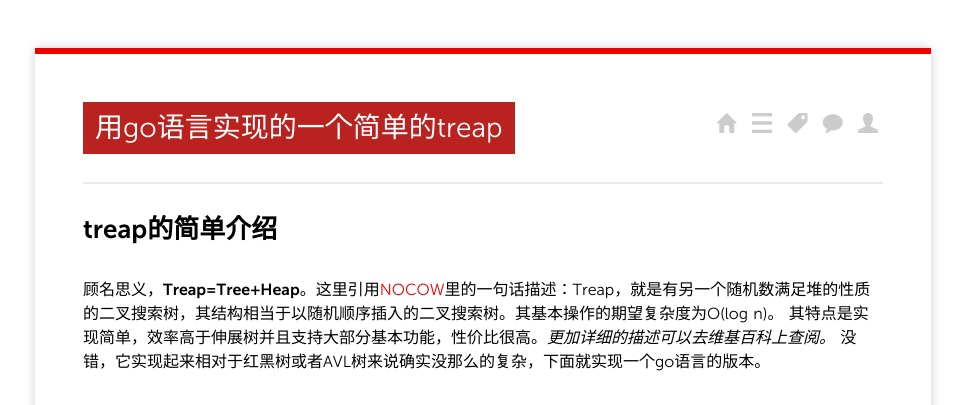
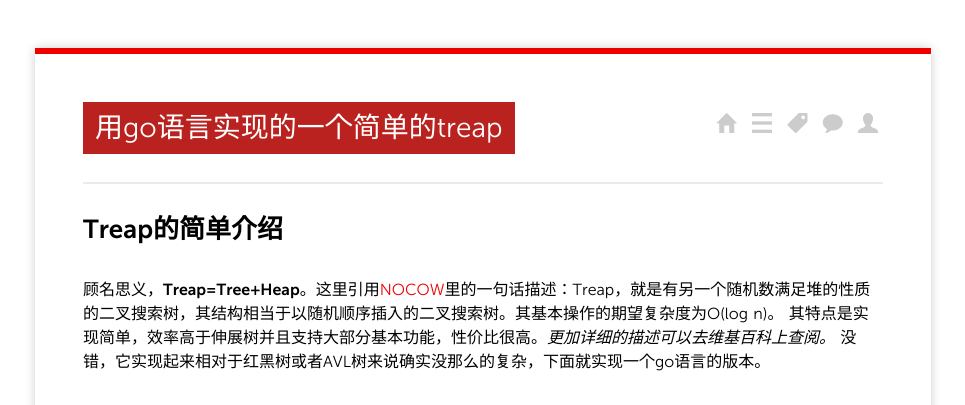
Before and after one commit to betazk/betazk.github.io, a Jekyll site: the page built from _posts/2014-11-17-用go语言实现的一个简单的treap.md, in a window 1280 px wide and 900 px high. Shown: the top 405 px of the window, without its empty margins (157-1122 px from the left). Built offline with Jekyll 4.4.1, drawn with Linux system fonts in a browser that asks for light colours; nearby versions of some CDN libraries; Markdown is read by kramdown in place of the engine named in the settings; comment, search, counter and statistics services are not loaded.

```diff
--- a/_posts/2014-11-17-用go语言实现的一个简单的treap.md
+++ b/_posts/2014-11-17-用go语言实现的一个简单的treap.md
@@ -8,7 +8,7 @@ tags:
 - 数据结构
 ---
 
-##treap的简单介绍
+##Treap的简单介绍
 顾名思义，**Treap=Tree+Heap**。这里引用[NOCOW](http://www.nocow.cn/index.php/Treap)里的一句话描述：Treap，就是有另一个随机数满足堆的性质的二叉搜索树，其结构相当于以随机顺序插入的二叉搜索树。其基本操作的期望复杂度为O(log n)。
 其特点是实现简单，效率高于伸展树并且支持大部分基本功能，性价比很高。*更加详细的描述可以去维基百科上查阅。*
 没错，它实现起来相对于红黑树或者AVL树来说确实没那么的复杂，下面就实现一个go语言的版本。
```
